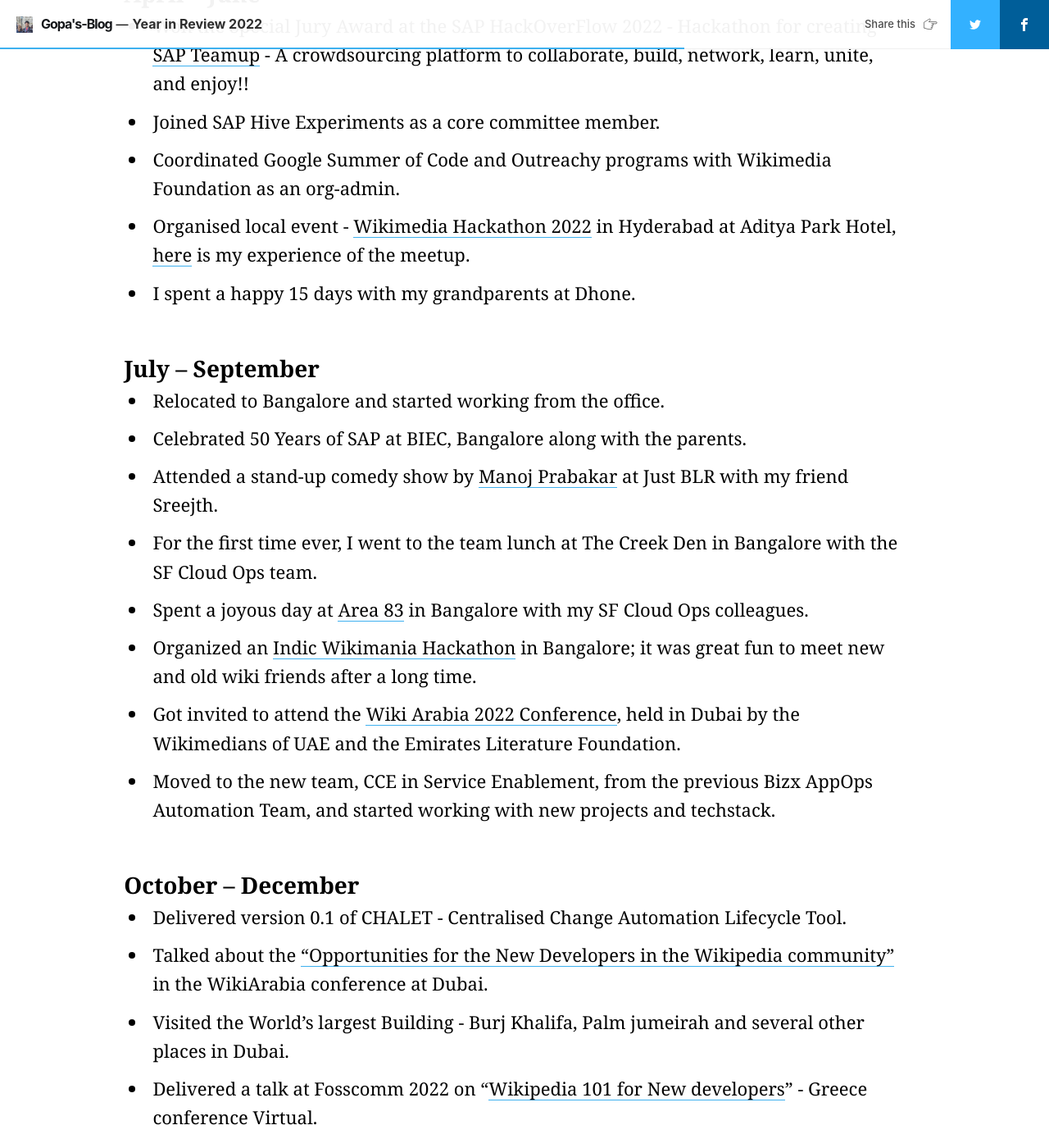
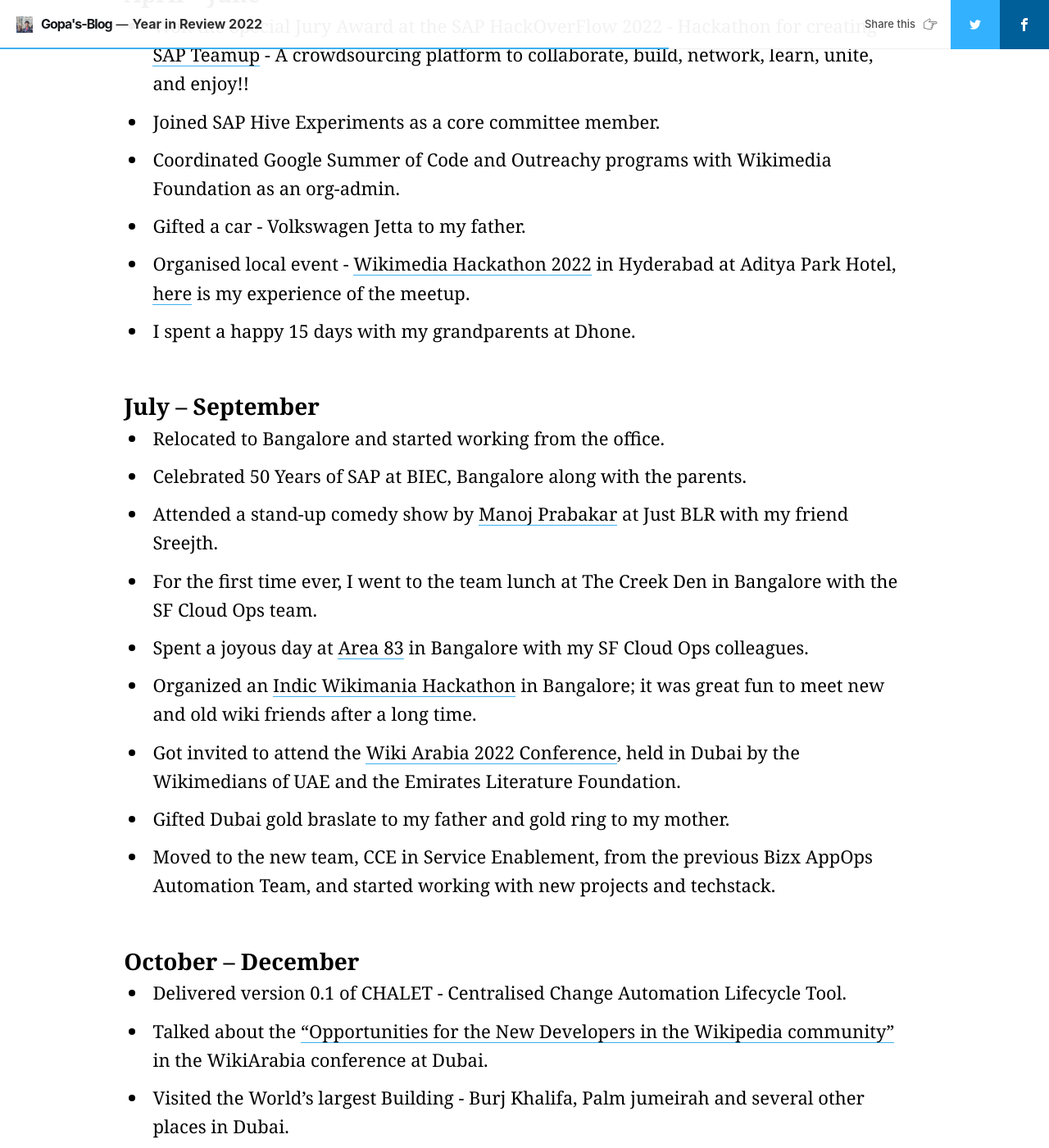
Before and after one commit to gopavasanth/gopavasanth.github.io, a Jekyll site: the page built from blog-app/_posts/2021-12-24-Year-in-Review-2022.md, in a window 1280 px wide and 1400 px high, scrolled down 2624 px. Shown: the whole window at 82% size. Built offline with Jekyll 4.4.1, drawn with Linux system fonts in a browser that asks for light colours; nearby versions of some CDN libraries; comment, search, counter and statistics services are not loaded.

Commit message:
Added two points in Year In Review 2022

```diff
--- a/blog-app/_posts/2021-12-24-Year-in-Review-2022.md
+++ b/blog-app/_posts/2021-12-24-Year-in-Review-2022.md
@@ -38,6 +38,7 @@
 -   Won the Special Jury Award at the SAP HackOverFlow 2022 - Hackathon for creating [SAP Teamup](https://sap-teamup.netlify.app/) - A crowdsourcing platform to collaborate, build, network, learn, unite, and enjoy!!
 -   Joined SAP Hive Experiments as a core committee member.
 -   Coordinated Google Summer of Code and Outreachy programs with Wikimedia Foundation as an org-admin.
+-   Gifted a car - Volkswagen Jetta to my father.
 -   Organised local event - [Wikimedia Hackathon 2022](https://meta.wikimedia.org/wiki/Indic_Hackathon_2022) in Hyderabad at Aditya Park Hotel, [here](https://www.mediawiki.org/wiki/User:Gopavasanth/Indic_Hackathon_2022_Hyderabad,_India) is my experience of the meetup.
 -   I spent a happy 15 days with my grandparents at Dhone.
 
@@ -51,6 +52,7 @@
 -   Spent a joyous day at [Area 83](https://www.linkedin.com/posts/gopa-vasanth_sap-lifeatsap-saplabsindia-activity-6966089877226496000-Jyfg?utm_source=share&utm_medium=member_desktop) in Bangalore with my SF Cloud Ops colleagues.
 -   Organized an [Indic Wikimania Hackathon](https://meta.wikimedia.org/wiki/Indic_Wikimania_Hackathon_2022) in Bangalore; it was great fun to meet new and old wiki friends after a long time.
 -   Got invited to attend the [Wiki Arabia 2022 Conference](https://event.elfdubai.org/WikiArabia2022#/Program?day=3&lang=en), held in Dubai by the Wikimedians of UAE and the Emirates Literature Foundation.
+-   Gifted Dubai gold braslate to my father and gold ring to my mother.
 -   Moved to the new team, CCE in Service Enablement, from the previous Bizx AppOps Automation Team, and started working with new projects and techstack.
 
 
```
Also changed, not shown: 1 other file.
